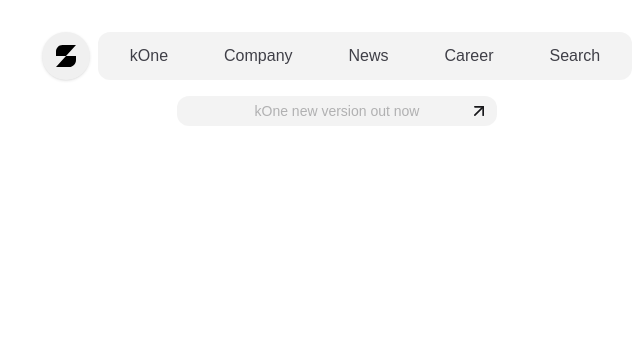
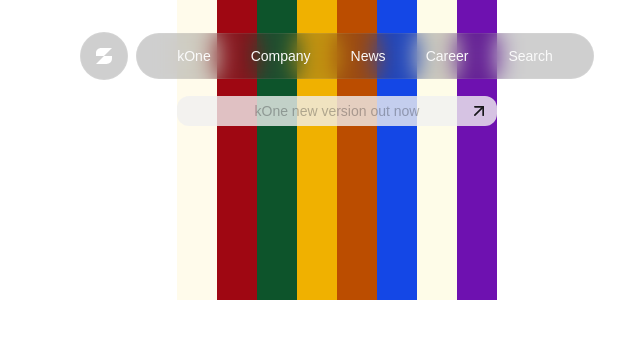
Before and after one commit to Piyush289kumar/kiorons_ai, a Next.js app: page / in a window 1280 px wide. Shown: the top 338 px of the page, without its empty margins (303-943 px from the left). Built offline with nearby package versions, Linux system fonts and the light colour scheme.

Commit message:
Refactor Navbar and Footer components; implement scroll-based visibility for Navbar

```diff
--- a/src/app/_components/Navbar.tsx
+++ b/src/app/_components/Navbar.tsx
@@ -53,13 +53,17 @@ export default function Navbar() {
         {/* Logo */}
         <div className="flex-shrink-0">
           <Link href="/">
-            <div className="w-12 h-12 flex items-center justify-center rounded-full bg-[#f0f0f0] shadow backdrop-blur-lg transition-all">
+            <div
+              className="w-12 h-12 flex items-center justify-center rounded-full bg-[#404040]/25
+            backdrop-blur-md
+            border border-white/7 transition-all"
+            >
               <Image
                 src="/logo/kiorons_logo.svg"
                 alt="Kiorons Logo"
-                className="invert"
-                width={20}
-                height={20}
+                // className="invert"
+                width={16}
+                height={16}
                 priority
               />
             </div>
@@ -69,12 +73,14 @@ export default function Navbar() {
         <div
           className="
             flex-1 flex items-center
-            rounded-xl
-            bg-[#f0f0f0]/80
-            px-8 py-3
-            space-x-14
+            rounded-full
+            bg-[#404040]/25
+            backdrop-blur-md
+            border border-white/7
+            px-10 py-3
+            space-x-10
             font-light
-            text-md
+            text-sm
           "
         >
           {navLinks.map((link, idx) => (
@@ -82,7 +88,7 @@ export default function Navbar() {
               href={link.href}
               key={link.label}
               className={`
-                text-zinc-700 hover:text-zinc-900 transition-all duration-500 ease-in-out
+                text-zinc-50 hover:text-zinc-900 transition-all duration-500 ease-in-out
                 ${
                   hoveredIdx !== null && hoveredIdx !== idx
                     ? "blur-xs opacity-60"
--- a/src/app/page.js
+++ b/src/app/page.js
@@ -2,17 +2,48 @@ import Image from "next/image";
 
 export default function Home() {
   return (
-    // <Image
-    //   src="/images/video.png"
-    //   alt="Hero Video"
-    //   className="object-cover w-full h-full"
-    //   width={800}
-    //   height={800}
-    //   priority
-    // />
+    //     <>
+    //
 
-    <div className="h-screen bg-white">
+    //      <Image
+    //       src="/images/video.png"
+    //       alt="Hero Video"
+    //       className="object-cover w-full h-full"
+    //       width={800}
+    //       height={800}
+    //       priority
+    //     />
 
-    </div>
+    //      <Image
+    //       src="/images/video.png"
+    //       alt="Hero Video"
+    //       className="object-cover w-full h-full"
+    //       width={800}
+    //       height={800}
+    //       priority
+    //     />
+    // </>
+
+    <>
+      {/* <Image
+        src="/images/video.png"
+        alt="Hero Video"
+        className="object-cover w-full h-full"
+        width={800}
+        height={800}
+        priority
+      /> */}
+      <div className="h-auto flex justify-center mx-auto">
+        <div className="bg-amber-50 w-10 h-[300px]"></div>
+        <div className="bg-red-800 w-10 h-[300px]"></div>
+        <div className="bg-green-900 w-10 h-[300px]"></div>
+        <div className="bg-yellow-500 w-10 h-[300px]"></div>
+        <div className="bg-amber-700 w-10 h-[300px]"></div>
+        <div className="bg-blue-700 w-10 h-[300px]"></div>
+        <div className="bg-yellow-50 w-10 h-[300px]"></div>
+        <div className="bg-purple-800 w-10 h-[300px]"></div>
+      </div>
+
+    </>
   );
 }
```
